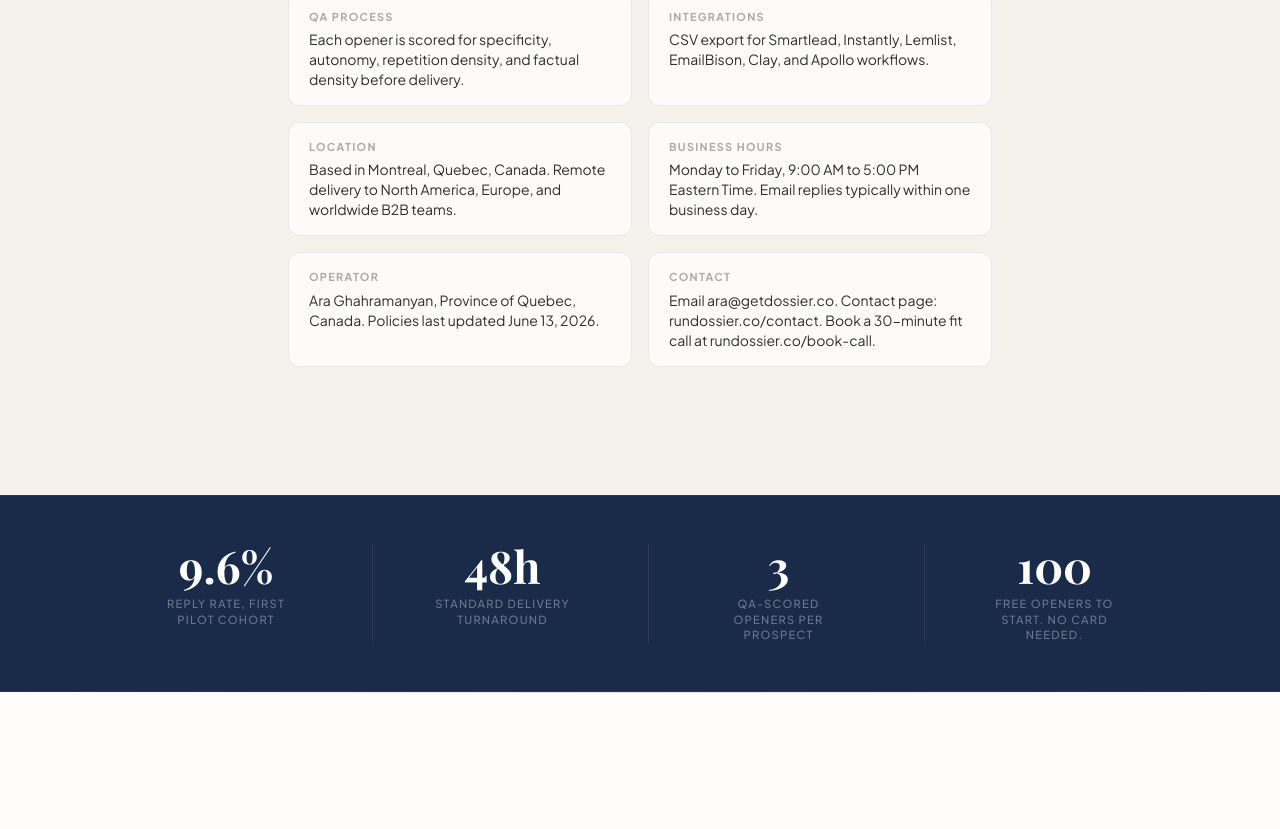
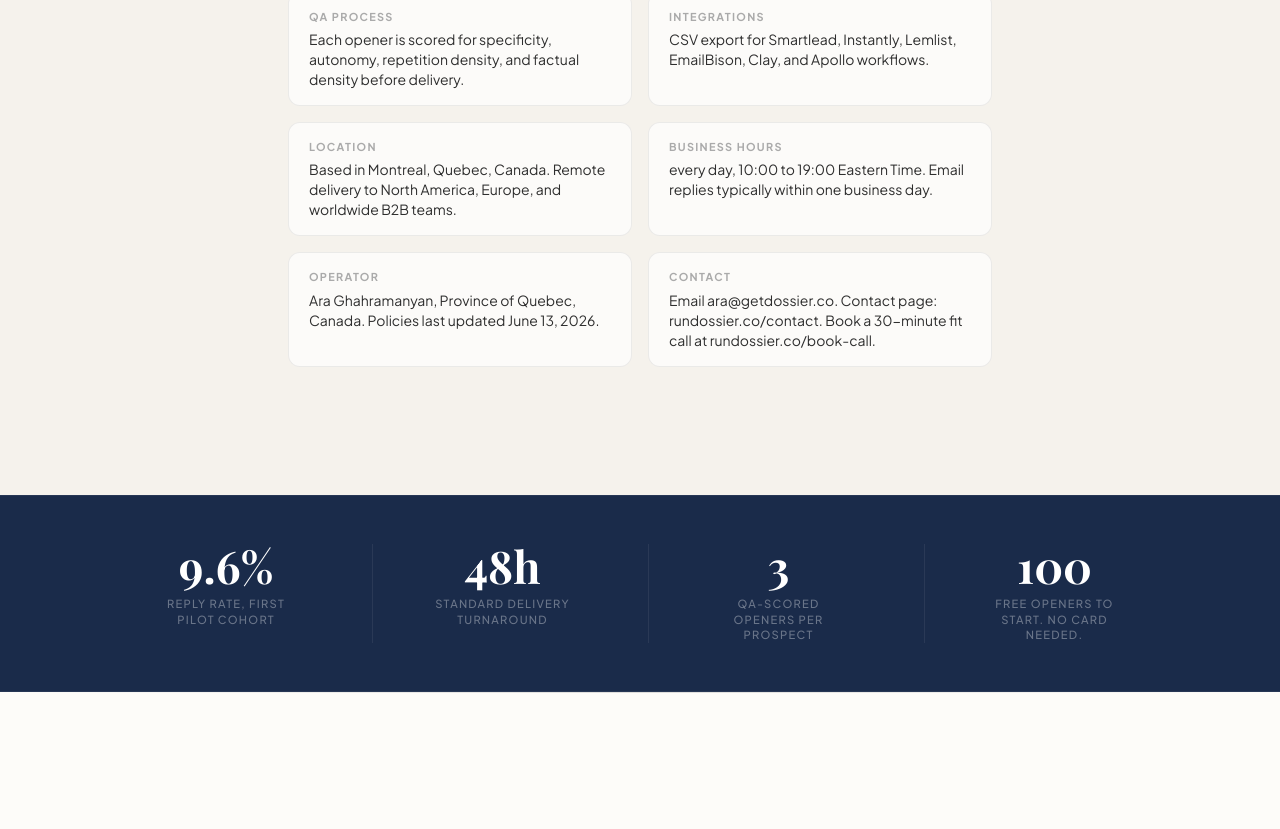
Before and after one commit to AraGhah/RunDossier, a React (Vite) app in the folder landing/: page /about in a window 1280 px wide. Shown: the part 1165-1994 px from the top of the page. Built offline with nearby package versions, Linux system fonts and the light colour scheme; a web font is replaced by a local one.

Commit message:
suppression des -

```diff
--- a/landing/src/i18n/service-facts-data.js
+++ b/landing/src/i18n/service-facts-data.js
@@ -38,7 +38,7 @@ const FACTS_EN = [
   },
   {
     term: 'Business hours',
-    detail: 'Monday to Friday, 9:00 AM to 5:00 PM Eastern Time. Email replies typically within one business day.',
+    detail: 'every day, 10:00 to 19:00 Eastern Time. Email replies typically within one business day.',
   },
   {
     term: 'Operator',
--- a/landing/src/i18n/translations.js
+++ b/landing/src/i18n/translations.js
@@ -72,7 +72,7 @@ export const translations = {
     // CONTACT BLOCK
     'contact.location': 'Dossier · Montreal, Quebec · Province of Quebec, Canada · rundossier.co',
     'contact.hoursLabel': 'Hours:',
-    'contact.hoursValue': 'Monday to Friday, 9:00 AM to 5:00 PM Eastern Time',
+    'contact.hoursValue': 'every day, 10:00 to 19:00 Eastern Time',
     'contact.emailLabel': 'Email:',
     'contact.phoneLabel': 'Phone:',
 
@@ -81,7 +81,7 @@ export const translations = {
     'page.pricing.h1': 'Dossier Pricing, Start free, scale when it works',
     'page.about.h1': 'About Dossier, Research-backed outbound openers',
     'page.freeLines.h1': 'Dossier, 100 Free Personalized Openers',
-    'page.bookCall.h1': 'Book a Call with Dossier, 30-Minute Fit Assessment',
+    'page.bookCall.h1': 'Book a Call with Dossier, 30 Minute Fit Assessment',
     'page.service.h1': 'Dossier Service, Personalized outbound openers',
     'page.contact.h1': 'Contact Dossier, Email, phone, and scheduling',
     'page.privacy.h1': 'Dossier, Privacy Policy',
--- a/landing/src/lib/legal.js
+++ b/landing/src/lib/legal.js
@@ -12,7 +12,7 @@ export const LEGAL_JURISDICTION = 'Province of Quebec, Canada'
 export const LEGAL_CITY = 'Montreal'
 export const LEGAL_REGION = 'Quebec'
 export const LEGAL_COUNTRY = 'CA'
-export const LEGAL_BUSINESS_HOURS = 'Monday to Friday, 9:00 AM to 5:00 PM Eastern Time'
+export const LEGAL_BUSINESS_HOURS = 'every day, 10:00 to 19:00 Eastern Time'
 
 export function legalPhoneTel() {
   if (!LEGAL_PHONE) return ''
--- a/landing/src/lib/page-headings.js
+++ b/landing/src/lib/page-headings.js
@@ -7,7 +7,7 @@ export const PAGE_TITLES = {
   '/pricing': 'Dossier Pricing, Start free, scale when it works',
   '/about': 'About Dossier, Research-backed outbound openers',
   '/free-lines': 'Dossier, 100 Free Personalized Openers',
-  '/book-call': 'Book a Call with Dossier, 30-Minute Fit Assessment',
+  '/book-call': 'Book a Call with Dossier, 30 Minute Fit Assessment',
   '/service': 'Dossier Service, Personalized outbound openers',
   '/contact': 'Contact Dossier, Email, phone, and scheduling',
   '/privacy': pageTitle('Privacy Policy'),
--- a/landing/src/pages/BookCall.jsx
+++ b/landing/src/pages/BookCall.jsx
@@ -74,7 +74,7 @@ export default function BookCall() {
               <p className="text-muted text-lg leading-relaxed mb-4">
                 {isFr
                   ? `Appel gratuit de 30 minutes avec ${CAL_HOST_NAME} (fondateur, Dossier, ${LEGAL_CITY}, Québec, Canada) via Zoom ou Microsoft Teams — réservez sur cal.com/preframe. On confirme votre ICP, on montre un exemple d'accroche QA-scorée depuis votre niche, et on décide si le pilote gratuit 100 prospects (CSV sous 24–48 h, $0) a du sens.`
-                  : `Free 30-minute call with ${CAL_HOST_NAME} (Founder, Dossier, ${LEGAL_CITY}, Quebec, Canada) via Zoom or Microsoft Teams — book at cal.com/preframe. We review your ICP, show a live QA-scored opener from your niche, and confirm whether the free 100-prospect pilot (3 variants each, CSV in 24–48 h, $0) fits your campaign.`}
+                  : `Free 30 minute call with ${CAL_HOST_NAME} (Founder, Dossier, ${LEGAL_CITY}, Quebec, Canada) via Zoom or Microsoft Teams, book at cal.com/preframe. We review your ICP, show a live QA-scored opener from your niche, and confirm whether the free 100 prospect pilot (3 variants each, CSV in 24 to 48 h, $0) fits your campaign.`}
               </p>
               <p className="text-muted text-sm leading-relaxed mb-8">
                 {isFr
```
